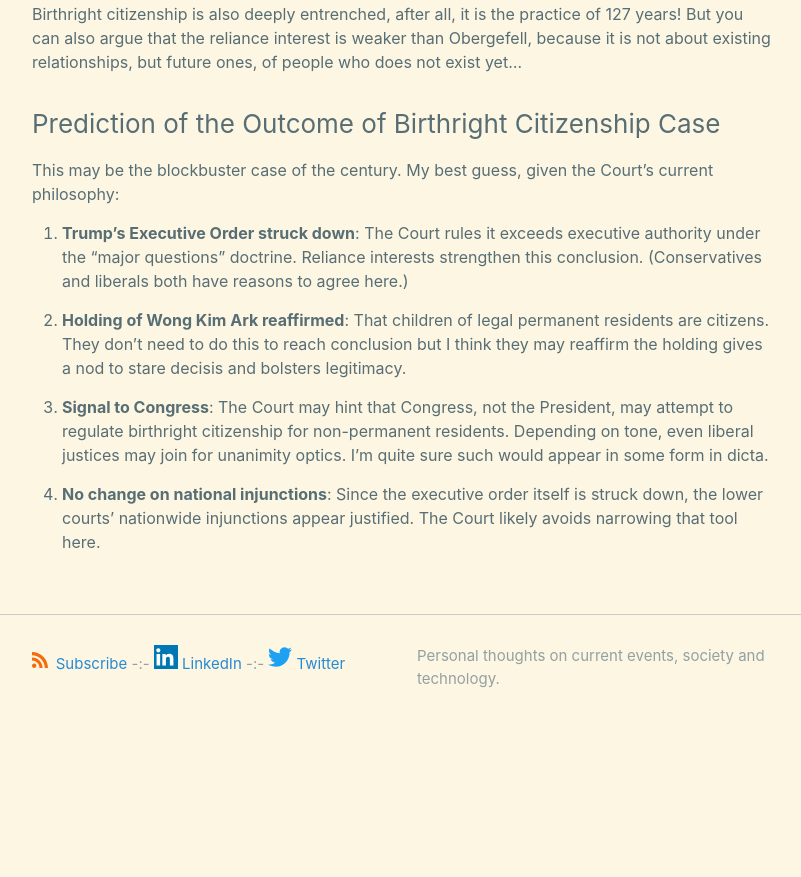
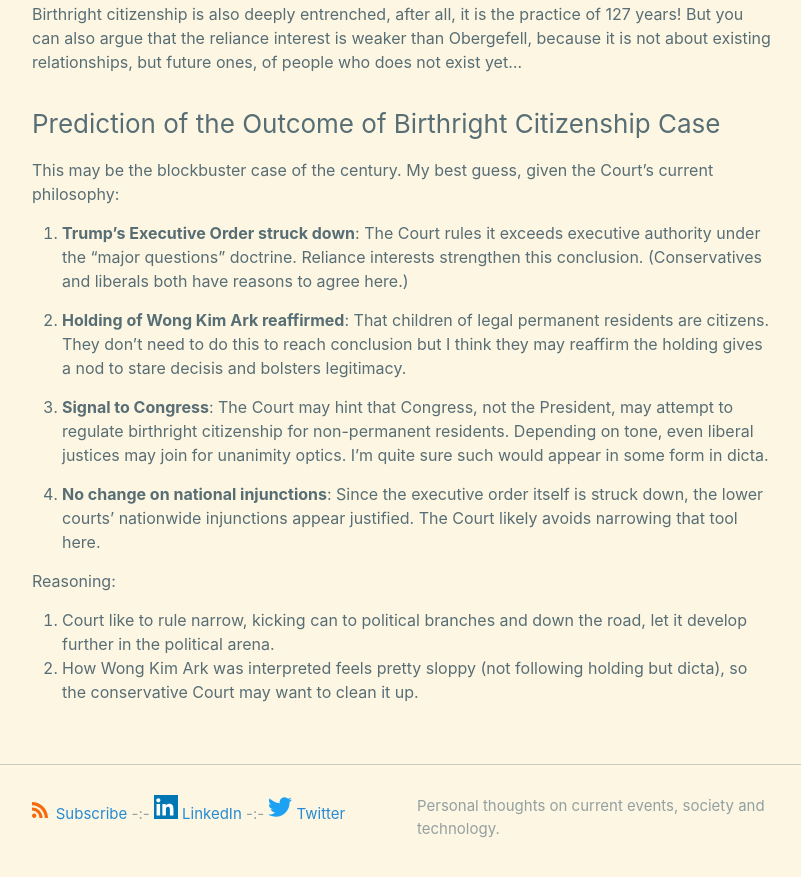
Before and after one commit to xianxu/xianxu.github.io, a Jekyll site: the page built from _posts/2025-09-27-birthright-citizenship-v2.markdown, in a window 1280 px wide and 900 px high, scrolled down 2223 px. Shown: the top 877 px of the window, without its empty margins (238-1039 px from the left). Built offline with Jekyll 4.4.1, drawn with Linux system fonts in a browser that asks for light colours; comment, search, counter and statistics services are not loaded; before the commit the page ends 2973 px from its top, so only the background shows below that.

Commit message:
Sync latest _posts from remote land

```diff
--- a/_posts/2025-09-27-birthright-citizenship-v2.markdown
+++ b/_posts/2025-09-27-birthright-citizenship-v2.markdown
@@ -73,3 +73,8 @@ This may be the blockbuster case of the century. My best guess, given the Court
 3. **Signal to Congress**: The Court may hint that Congress, not the President, may attempt to regulate birthright citizenship for non-permanent residents. Depending on tone, even liberal justices may join for unanimity optics. I'm quite sure such would appear in some form in dicta.
 
 4. **No change on national injunctions**: Since the executive order itself is struck down, the lower courts’ nationwide injunctions appear justified. The Court likely avoids narrowing that tool here.
+
+Reasoning:
+
+1. Court like to rule narrow, kicking can to political branches and down the road, let it develop further in the political arena.
+2. How Wong Kim Ark was interpreted feels pretty sloppy (not following holding but dicta), so the conservative Court may want to clean it up.
```
